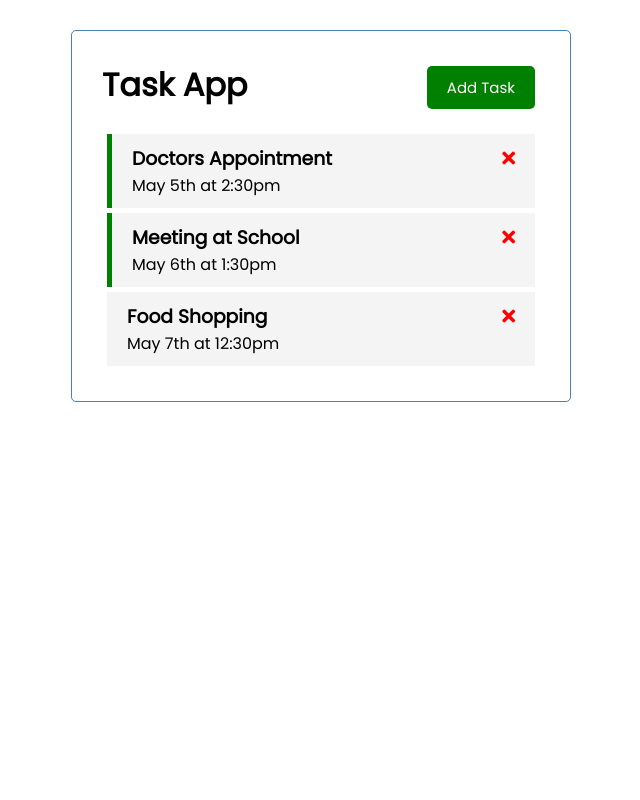
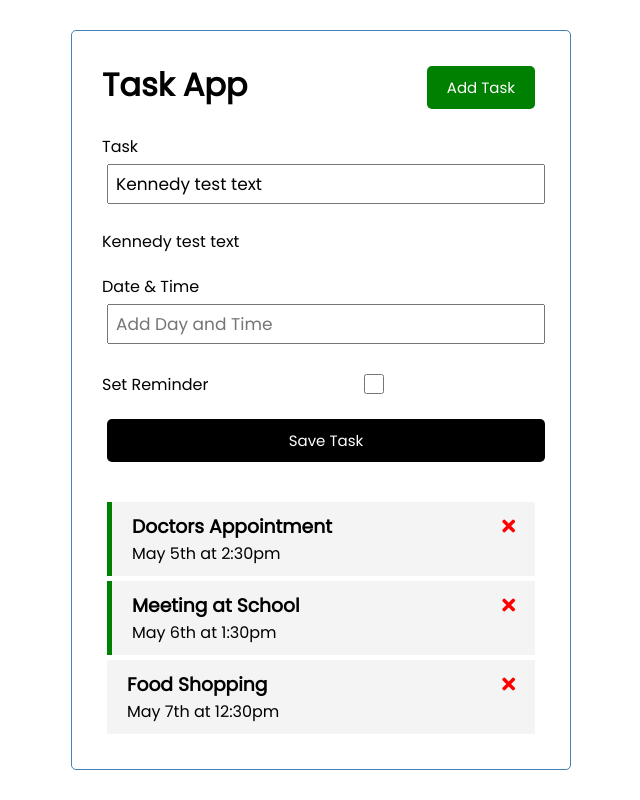
Before and after one commit to muendokennedy/vue-course-1, a Vue app: page / in a window 1280 px wide. Shown: the whole page, without its empty margins (319-959 px from the left). Built offline with nearby package versions, Linux system fonts and the light colour scheme.

Commit message:
Added and styled the input form to add a new task

```diff
--- a/src/App.vue
+++ b/src/App.vue
@@ -3,12 +3,14 @@
 // import TheWelcome from './components/TheWelcome.vue'
 import Header from './components/Header.vue'
 import Tasks from './components/Tasks.vue'
+import AddTask from './components/AddTask.vue'
 
 export default {
   name: 'App',
   components: {
     Header,
-    Tasks
+    Tasks,
+    AddTask
   },
   data() {
     return {
@@ -56,6 +58,7 @@
 <template>
     <div class="container">
       <Header title="Task App"/>
+      <AddTask/>
       <Tasks v-on:delete-task="deleteTask" v-on:toggle-reminder="toggleReminder" v-bind:tasks="tasks"/>
     </div>
 </template>
--- /dev/null
+++ b/src/components/AddTask.vue
@@ -0,0 +1,80 @@
+<template>
+<form v-on:submit="onSubmit" class="add-form">
+  <div class="form-control">
+    <label>Task</label>
+    <input type="text" name="text" v-model="text" placeholder="Add Task">
+  </div>
+  {{ text }}
+  <div class="form-control">
+    <label>Date & Time</label>
+    <input type="text" name="day" v-model="day" placeholder="Add Day and Time">
+  </div>
+  <div class="form-control form-control-check">
+    <label>Set Reminder</label>
+    <input type="checkbox" name="reminder" v-model="reminder">
+  </div>
+  <input type="submit" value="Save Task" class="btn btn-block">
+</form>
+</template>
+
+<script>
+
+export default {
+  name: 'AddTask',
+  data(){
+    return {
+      text: 'Kennedy test text',
+      day: '',
+      reminder: false
+    }
+  },
+  methods: {
+    onSubmit(e){
+      e.preventDefault();
+
+      if(!this.text){
+        alert('Please add some task')
+        return
+      }
+
+      const newTask = {
+        id: Math.floor(Math.random() * 10000),
+
+      }
+    }
+
+  }
+}
+
+</script>
+
+<style scoped>
+.add-form{
+  margin-bottom: 40px;
+}
+.form-control{
+  margin: 20px 0;
+}
+.form-control label{
+  display: block;
+}
+.form-control input{
+  width: 100%;
+  height: 40px;
+  margin: 5px;
+  padding: 3px 7px;
+  font-size: 17px;
+}
+.form-control-check{
+  display: flex;
+  align-items: center;
+  justify-content: space-between;
+}
+.form-control-check lablel{
+  flex: 1;
+}
+.form-control-check input{
+  flex: 2;
+  height: 20px;
+}
+</style>
```
